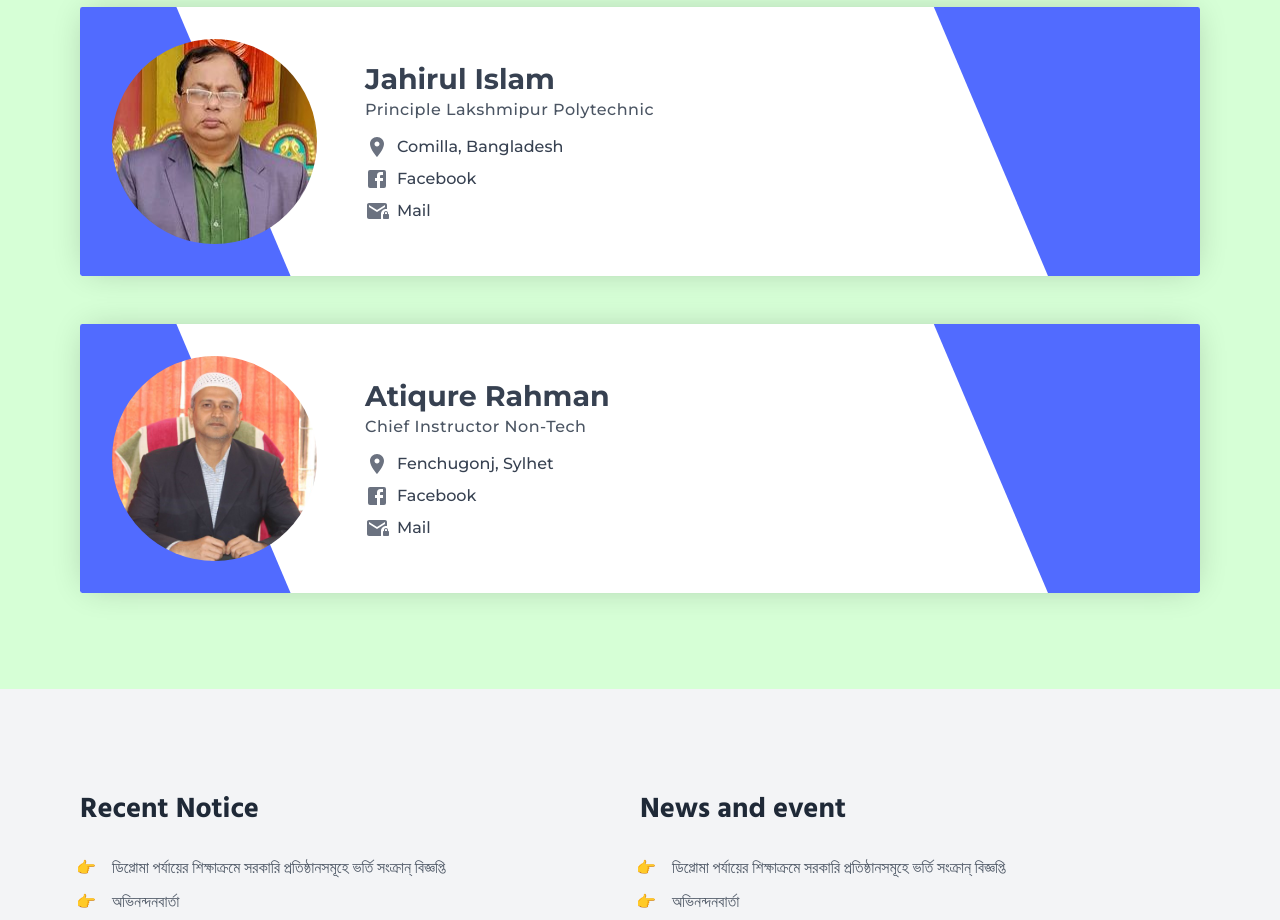
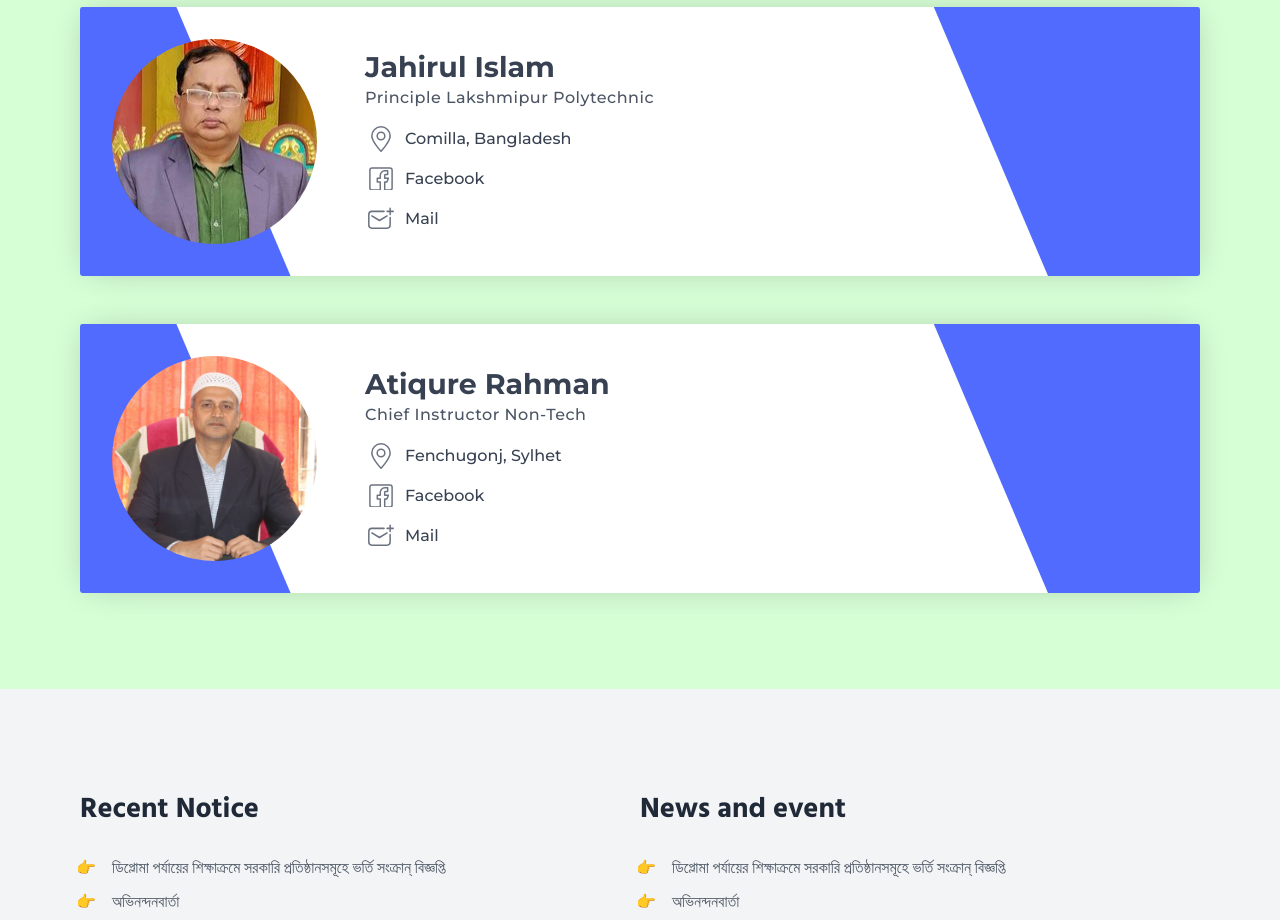
Before and after one commit to al-imam/lpi, a React (Vite) app: page / in a window 1280 px wide. Shown: the part 1020-1940 px from the top of the page. Built offline with nearby package versions, Linux system fonts and the light colour scheme.

Commit message:
change principal component icons

```diff
--- a/src/components/Principal/Principal.jsx
+++ b/src/components/Principal/Principal.jsx
@@ -1,7 +1,5 @@
 import classes from "./principal.module.css";
-import MailLockIcon from "@mui/icons-material/MailLock";
-import FacebookIcon from "@mui/icons-material/Facebook";
-import LocationOnIcon from "@mui/icons-material/LocationOn";
+import { Email, Location, FacebookOutlineIcon } from "@svg";
 
 const head = {
   name: "Jahirul Islam",
@@ -30,13 +28,13 @@ function Principal() {
                 </div>
                 <div className={classes.social}>
                   <address className={classes.location}>
-                    <LocationOnIcon /> {head.location}
+                    <Location /> {head.location}
                   </address>
                   <a href="https://www.facebook.com/profile.php?id=100023528615846">
-                    <FacebookIcon /> Facebook
+                    <FacebookOutlineIcon /> Facebook
                   </a>
                   <a href="mailto:">
-                    <MailLockIcon /> Mail
+                    <Email /> Mail
                   </a>
                 </div>
               </div>
@@ -52,13 +50,13 @@ function Principal() {
                 </div>
                 <div className={classes.social}>
                   <address className={classes.location}>
-                    <LocationOnIcon /> {atik.location}
+                    <Location /> {atik.location}
                   </address>
                   <a href="https://www.facebook.com/profile.php?id=100007141004066">
-                    <FacebookIcon /> Facebook
+                    <FacebookOutlineIcon /> Facebook
                   </a>
                   <a href="mailto:">
-                    <MailLockIcon /> Mail
+                    <Email /> Mail
                   </a>
                 </div>
               </div>
--- a/src/components/Principal/principal.module.css
+++ b/src/components/Principal/principal.module.css
@@ -144,6 +144,10 @@
   gap: 0.5rem;
 }
 
+.social :nth-child(2) svg {
+  padding: 0.26rem;
+}
+
 .social > * {
   display: flex;
   align-items: center;
```
